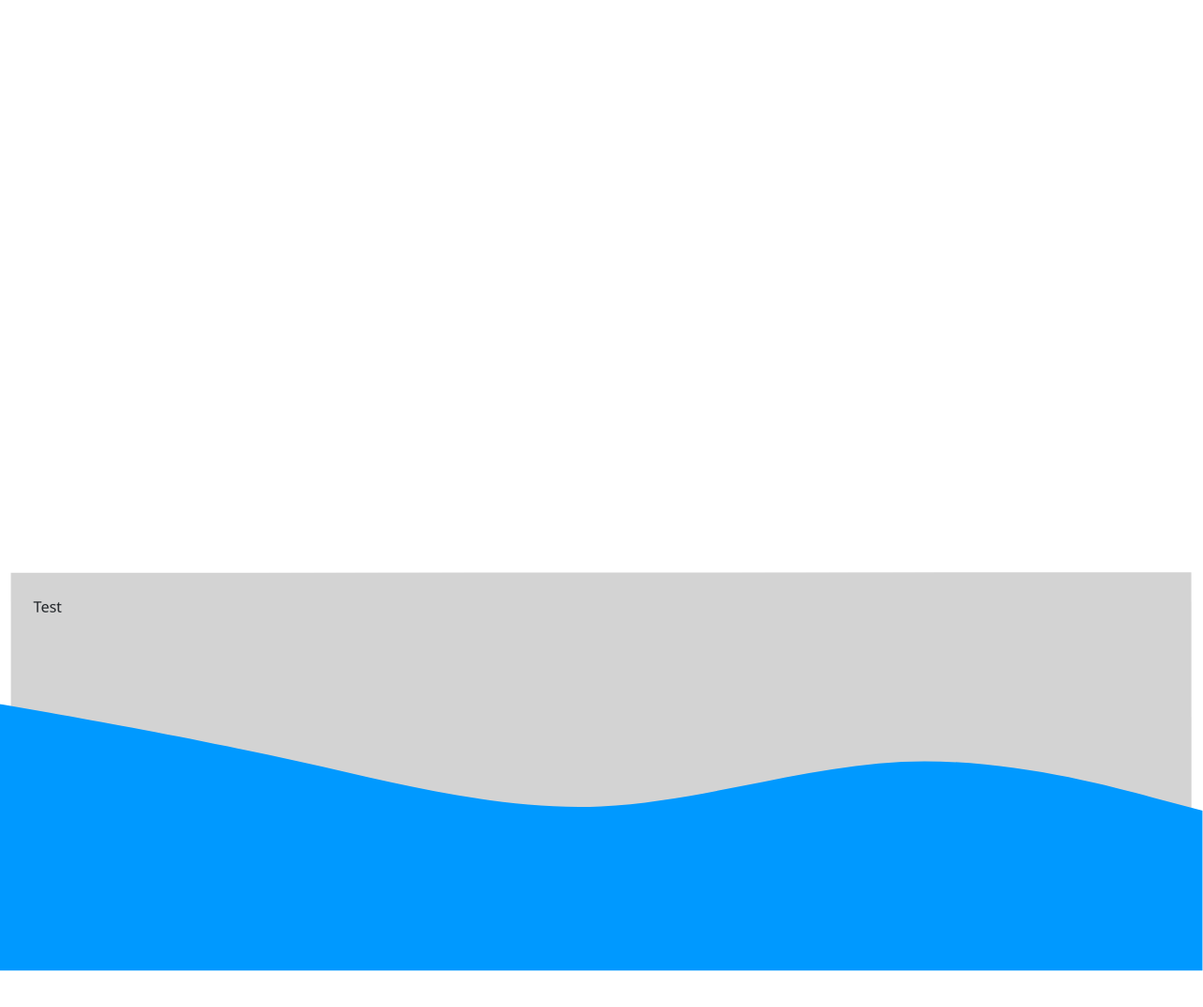
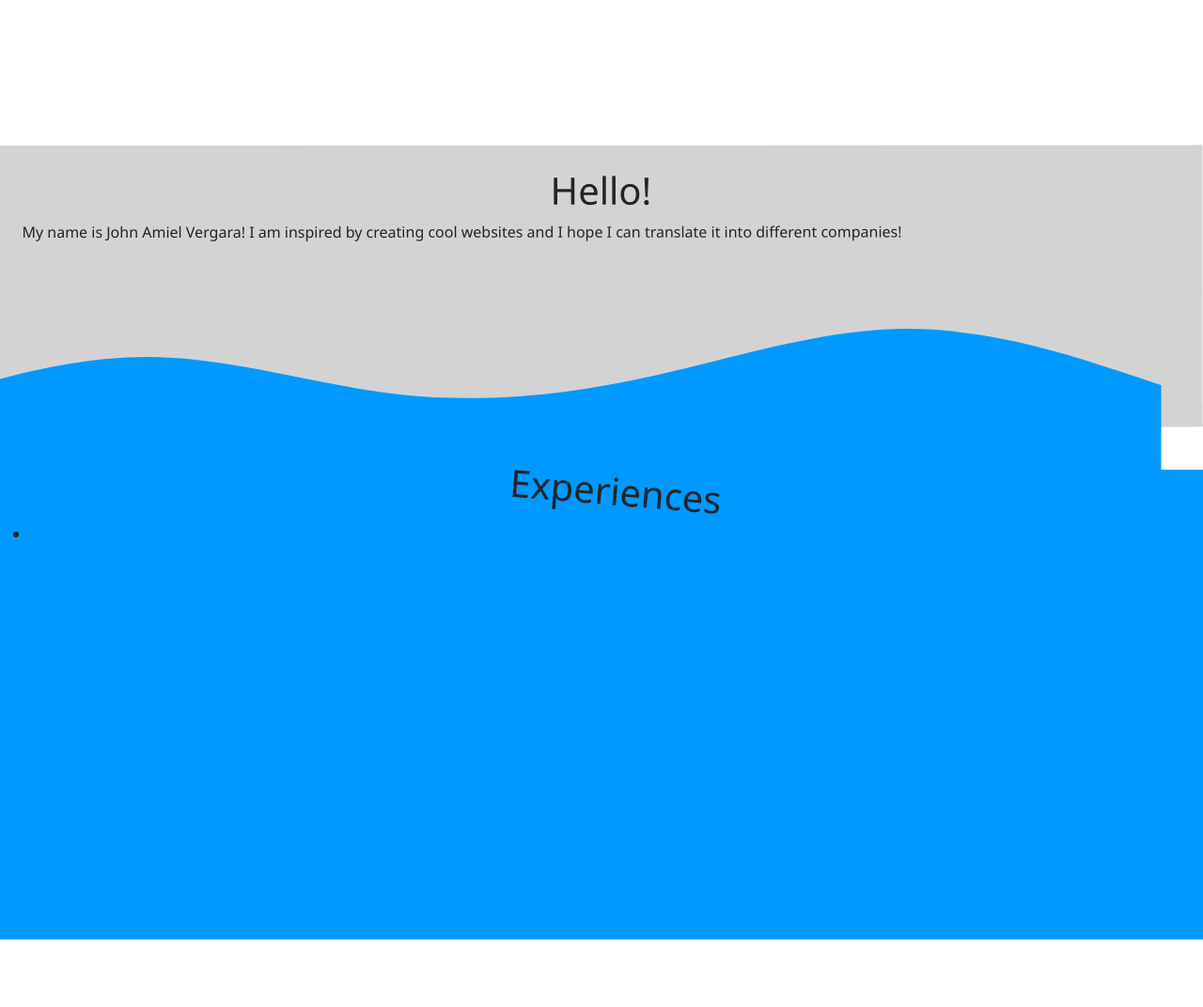
Before and after one commit to TheMrMallard/SeniorPortfolio, a plain HTML site: page test-site/index.html in a window 1280 px wide. Shown: the whole page at 94% size. Before the commit the page ends 1034 px from the top, so only its background shows below. Drawn offline with nearby package versions, Linux system fonts and the light colour scheme.

Commit message:
Made floating header

```diff
--- a/test-site/index.html
+++ b/test-site/index.html
@@ -5,21 +5,31 @@
         <script src="https://cdn.jsdelivr.net/npm/bootstrap@5.3.0-alpha3/dist/js/bootstrap.bundle.min.js" integrity="sha384-ENjdO4Dr2bkBIFxQpeoTz1HIcje39Wm4jDKdf19U8gI4ddQ3GYNS7NTKfAdVQSZe" crossorigin="anonymous"></script>
 
         <script src="https://code.jquery.com/jquery-3.6.4.js" integrity="sha256-a9jBBRygX1Bh5lt8GZjXDzyOB+bWve9EiO7tROUtj/E=" crossorigin="anonymous"></script>
-
+        <link rel="stylesheet" type="text/css" href="/test-site/styles/style.css"/>
     </head>
     <body>
-        <div class="container-fluid">
-            <header id="floating1" class="p-4">
-                Test
+        <div id="ocean">
+            <header id="main-header" class="p-4 container-fluid header-sway">
+                <h1 class="text-center">Hello!</h1>
+                <p>My name is John Amiel Vergara! I am inspired by creating cool websites and I hope I can translate it into different companies!</p>
             </header>
+
             <section>
+                <svg id="water" xmlns="http://www.w3.org/2000/svg" viewBox="0 0 1440 320"><path fill="#0099ff" fill-opacity="1" d="M0,256L48,240C96,224,192,192,288,192C384,192,480,224,576,234.7C672,245,768,235,864,213.3C960,192,1056,160,1152,160C1248,160,1344,192,1392,208L1440,224L1440,320L1392,320C1344,320,1248,320,1152,320C1056,320,960,320,864,320C768,320,672,320,576,320C480,320,384,320,288,320C192,320,96,320,48,320L0,320Z"></path></svg>        <script src="/test-site/script/float-animation.js"></script>
+                <div id="body-water">
+                    <h1 id="experiences" class="text-center">Experiences</h1>
 
+                    <div>
+                        <ul>
+                            <li></li>
+                        </ul>
+                    </div>
+
+                </div>
             </section>
-
         </div>
 
-        <svg id="floating" xmlns="http://www.w3.org/2000/svg" viewBox="0 0 1440 320"><path fill="#0099ff" fill-opacity="1" d="M0,0L60,10.7C120,21,240,43,360,69.3C480,96,600,128,720,122.7C840,117,960,75,1080,69.3C1200,64,1320,96,1380,112L1440,128L1440,320L1380,320C1320,320,1200,320,1080,320C960,320,840,320,720,320C600,320,480,320,360,320C240,320,120,320,60,320L0,320Z"></path></svg>
 
-        <script src="/test-site/script/float-animation.js"></script>
+
     </body>
 </html>
--- a/test-site/script/float-animation.js
+++ b/test-site/script/float-animation.js
@@ -1,40 +1,25 @@
-var velX = 0;
-var posX = 0;
-var accX = 0;
 
-var velY = 0;
-var posY = 0;
-var accY = 0;
+sway("main-header", 0.005, 0.001, 1, 5, 1)
+sway("water", 0.0025, 0.001, 2, 0, 0)
+sway("experiences", 0.001, 0.003, 1, 2, 5)
 
-$("#floating1").css({"background-color": `lightgrey`, "height": "300px"})
+function sway(tag, speedX, speedY, ampX, ampY, degree) {
+    var velX = 0;
+    var posX = 0;
+    var accX = 0;
+    var velY = 0;
+    var posY = 0;
+    var accY = 0;
 
-var floatWater = setInterval(() => {
-    accX += .005
-    velX =+ 10 * Math.sin(accX);
-    posX =+ velX
+    var floatHeader = setInterval(() => {
+        accX += speedX;
+        velX =+ ampX * Math.sin(accX);
+        posX =+ velX;
 
-    accY += .01
-    velY =+ 10 * Math.sin(accY);
-    posY =+ velY
-    $("#floating").css("transform", `translate(${posX}px, ${posY + 450}px)`)
-}, 1)
+        accY += speedY;
+        velY =+ ampY * Math.sin(accY);
+        posY =+ velY;
 
-var velX1 = 0;
-var posX1 = 0;
-var accX1 = 0;
-
-var velY1 = 0;
-var posY1 = 0;
-var accY1 = 0;
-
-var floatHeader = setInterval(() => {
-    accX1 += .01
-    velX1 =+ 10 * Math.sin(accX1);
-    posX1 =+ velX
-
-    accY1 += .001
-    velY1 =+ 10 * Math.sin(accY1);
-    posY1 =+ velY1
-
-    $("#floating1").css("transform", `translate(${posX1}px, ${posY1 + 600}px) rotate(${posX1 * .1}deg)`)
-}, 1)
+        $(`#${tag}`).css("transform", `translate(${posX}rem, ${posY}px) rotate(${posX * degree}deg)`)
+    }, 1)
+}
--- /dev/null
+++ b/test-site/styles/style.css
@@ -0,0 +1,27 @@
+#ocean {
+    position: relative;
+    overflow: hidden;
+}
+
+#water {
+    height: 300px;
+    width: 120rem;
+    translate: -400px -100px;
+}
+
+#body-water {
+    background-color: #0099ff;
+    height: 500px;
+    width: 100%;
+    translate: 0px -100px
+}
+
+.header-sway {
+    background-color: lightgray;
+    height: 300px;
+    translate: 0px 150px;
+}
+
+.block {
+
+}
```
Also changed, not shown: 1 other file.
